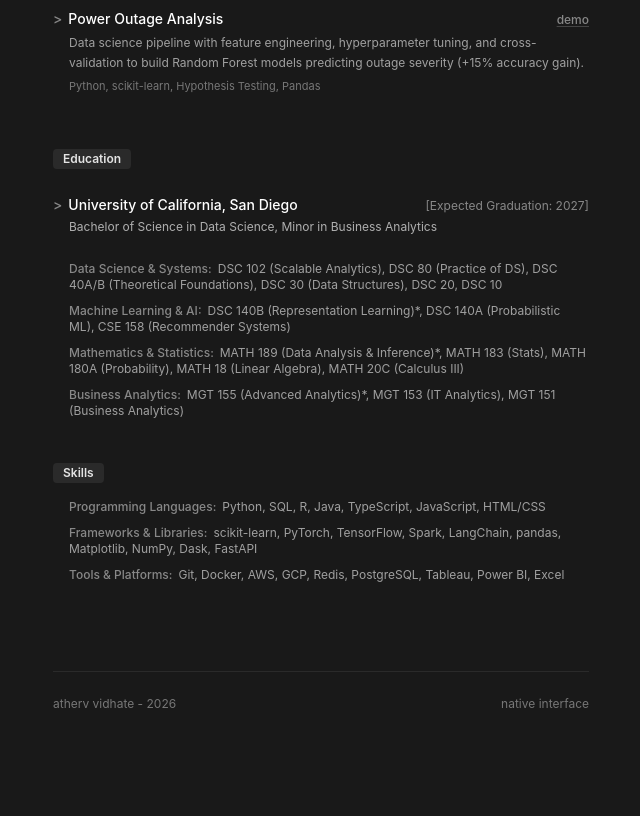
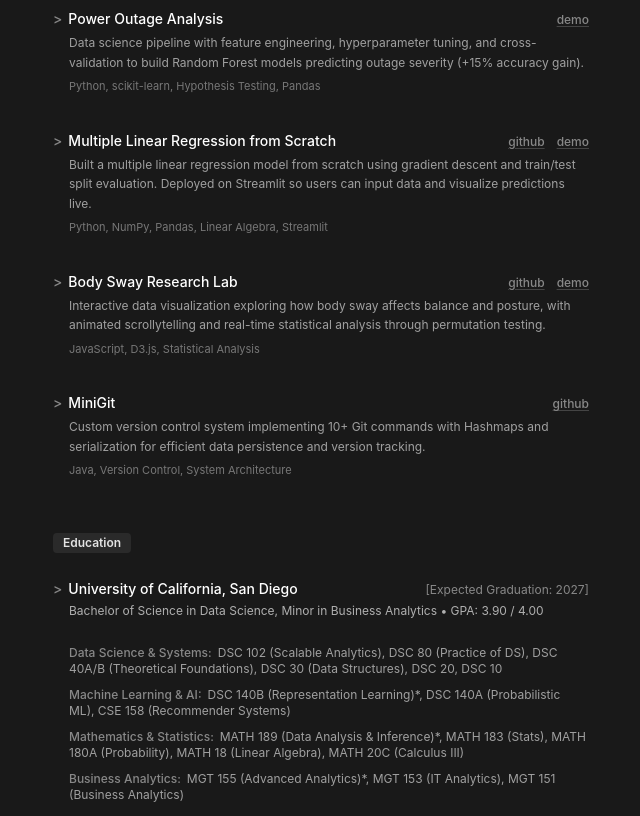
Before and after one commit to athervvidhate/portfolio, a React (Vite) app: page / in a window 1280 px wide. Shown: the part 2180-2996 px from the top of the page, without its empty margins (319-959 px from the left). Before the commit the page ends 2972 px from the top, so only its background shows below. Built offline with nearby package versions, Linux system fonts and the light colour scheme.

Commit message:
Restore all 6 projects to minimal portfolio projects section

```diff
--- a/src/Portfolio.tsx
+++ b/src/Portfolio.tsx
@@ -99,6 +99,7 @@ export default function Portfolio() {
       tech: "Python, Docker, GCP, BERT Transformers, scikit-learn, Streamlit",
       github: "https://github.com/athervvidhate/liftingML",
       demo: "https://workout.atherv.com",
+      status: "Down",
     },
     {
       title: "Concert Scout AI",
@@ -112,6 +113,26 @@ export default function Portfolio() {
       description: "Data science pipeline with feature engineering, hyperparameter tuning, and cross-validation to build Random Forest models predicting outage severity (+15% accuracy gain).",
       tech: "Python, scikit-learn, Hypothesis Testing, Pandas",
       demo: "https://atherv.com/poweroutageanalysis",
+    },
+    {
+      title: "Multiple Linear Regression from Scratch",
+      description: "Built a multiple linear regression model from scratch using gradient descent and train/test split evaluation. Deployed on Streamlit so users can input data and visualize predictions live.",
+      tech: "Python, NumPy, Pandas, Linear Algebra, Streamlit",
+      github: "https://github.com/athervvidhate/linear-regression",
+      demo: "https://atherv.com/linreg",
+    },
+    {
+      title: "Body Sway Research Lab",
+      description: "Interactive data visualization exploring how body sway affects balance and posture, with animated scrollytelling and real-time statistical analysis through permutation testing.",
+      tech: "JavaScript, D3.js, Statistical Analysis",
+      github: "https://github.com/athervvidhate/bodysway",
+      demo: "https://atherv.com/bodyswaylab",
+    },
+    {
+      title: "MiniGit",
+      description: "Custom version control system implementing 10+ Git commands with Hashmaps and serialization for efficient data persistence and version tracking.",
+      tech: "Java, Version Control, System Architecture",
+      github: "https://github.com/athervvidhate/MiniGit",
     },
   ]
 
@@ -308,6 +329,9 @@ export default function Portfolio() {
                           </a>
                         )}
                         {project.demo && (
+                          project.status ? (
+                            <span className="text-[#888888] dark:text-[#777777] italic text-[11px]">[{project.status}]</span>
+                          ) : (
                             <a
                               href={project.demo}
                               target="_blank"
@@ -316,6 +340,7 @@ export default function Portfolio() {
                             >
                               demo
                             </a>
+                          )
                         )}
                       </div>
                     </div>
@@ -351,7 +376,7 @@ export default function Portfolio() {
                   </span>
                 </div>
                 <p className="text-xs text-[#555555] dark:text-[#b0b0b0] mt-1 pl-4">
-                  Bachelor of Science in Data Science, Minor in Business Analytics
+                  Bachelor of Science in Data Science, Minor in Business Analytics &bull; GPA: 3.90 / 4.00
                 </p>
               </div>
 
```
Lines whose indentation alone changed are shown as unchanged.
